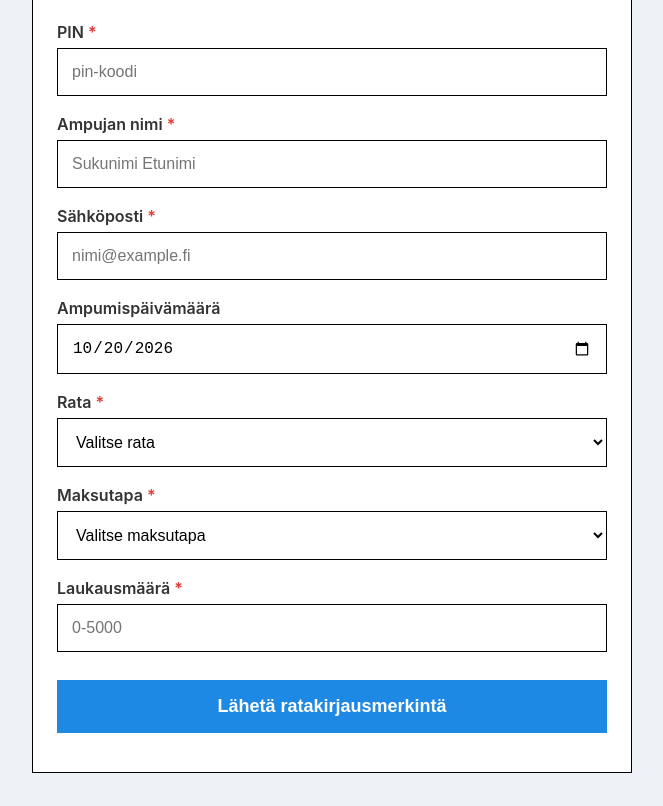
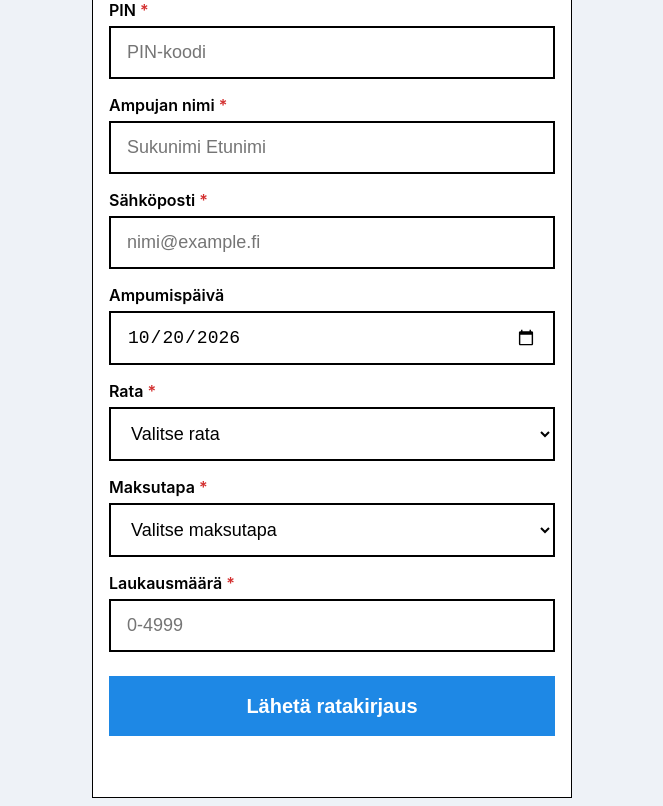
Before and after one commit to mikampha/ratakirjaus, a plain HTML site: page suoritus.html in a window 1280 px wide. Shown: the part 102-908 px from the top of the page, without its empty margins (308-971 px from the left). Drawn offline with Linux system fonts and the light colour scheme.

Commit message:
Update suoritus.html

```diff
--- a/suoritus.html
+++ b/suoritus.html
@@ -16,51 +16,47 @@
 body{
     font-family:-apple-system,BlinkMacSystemFont,"Segoe UI",sans-serif;
     background:#eef2f7;
-    padding:15px;
+    padding:8px;
 }
 
 .card{
-    max-width:600px;
+    max-width:480px;
     margin:auto;
-    background:white;
+    background:#fff;
     border:1px solid #000;
-    border-radius:0;
-    padding:24px;
-    box-shadow:none;
+    padding:16px;
 }
 
 .header{
     text-align:center;
-    margin-bottom:25px;
+    margin-bottom:20px;
 }
 
 .header h1{
     font-size:28px;
     color:#1a365d;
-    margin-bottom:5px;
+    margin-bottom:4px;
 }
 
 .header p{
     color:#666;
-    font-size:16px;
+    font-size:15px;
 }
 
 label{
     display:block;
-    margin-top:18px;
+    margin-top:16px;
     margin-bottom:6px;
     font-weight:600;
-    color:#333;
 }
-
 
 input,
 select{
     width:100%;
-    padding:14px;
-    border:1px solid #000;
-    border-radius:0px;
-    font-size:16px;
+    min-height:52px;
+    padding:14px 16px;
+    border:2px solid #000;
+    font-size:18px;
     background:#fff;
 }
 
@@ -68,55 +64,56 @@ input:focus,
 select:focus{
     outline:none;
     border-color:#1e88e5;
-    background:white;
 }
 
 button{
     width:100%;
-    margin-top:28px;
-    padding:16px;
+    min-height:60px;
+    margin-top:24px;
     border:none;
-    border-radius:0px;
     background:#1e88e5;
     color:white;
-    font-size:18px;
-    font-weight:600;
+    font-size:20px;
+    font-weight:700;
     cursor:pointer;
 }
 
-button:hover{
-    background:#1669bb;
+button:disabled{
+    background:#999;
 }
 
 #status{
     text-align:center;
     margin-top:15px;
-    font-weight:600;
+    font-size:18px;
+    font-weight:700;
+    min-height:30px;
 }
 
 .required{
-    color:#e53935;
+    color:#d32f2f;
 }
 </style>
+</head>
 
-</head>
 <body>
 
 <div class="card">
 
     <div class="header">
         <h1>Ratakirjaus</h1>
-        <p>Kirjaa päivän ratakäyntisi ja laukausmäärä</p>
+        <p>Kirjaa ratakäyntisi</p>
     </div>
-
 
     <label>
         PIN <span class="required">*</span>
     </label>
     <input
-        type="text"
+        type="password"
         id="pin"
-        placeholder="pin-koodi"
+        inputmode="numeric"
+        autocomplete="off"
+        placeholder="PIN-koodi"
         required>
 
     <label>
@@ -125,6 +122,7 @@ button:hover{
     <input
         type="text"
         id="nimi"
+        autocomplete="name"
         placeholder="Sukunimi Etunimi"
         required>
 
@@ -134,10 +132,13 @@ button:hover{
     <input
         type="email"
         id="sahkoposti"
+        autocomplete="email"
         placeholder="nimi@example.fi"
         required>
 
-    <label>Ampumispäivämäärä</label>
+    <label>
+        Ampumispäivä
+    </label>
     <input
         type="date"
         id="paivamaara">
@@ -157,45 +158,26 @@ button:hover{
     </label>
     <select id="maksettu" required>
         <option value="">Valitse maksutapa</option>
-        <option value="Ratamaksu kaudelta maksettu">
-            Ratamaksu kaudelta maksettu
-        </option>
-        <option value="Pankkisiirto">
-            Pankkisiirto
-        </option>
-        <option value="Käteinen">
-            Käteinen
-        </option>
+        <option value="Kausimaksu">Kausimaksu</option>
+        <option value="Pankkisiirto">Pankkisiirto</option>
+        <option value="Käteinen">Käteinen</option>
     </select>
-
-    <!--label>
-        Asetyyppi <span class="required">*</span>
-    </label-->
-    <!--select id="asetyyppi" required>
-        <option value="">Valitse asetyyppi</option>
-        <option value="Kivääri">Kivääri</option>
-        <option value="Pienoiskivääri">Pienoiskivääri</option>
-        <option value="Pistooli">Pistooli</option>
-        <option value="Pienoispistooli">Pienoispistooli</option>
-    </select-->
 
     <label>
         Laukausmäärä <span class="required">*</span>
     </label>
     <input
-        type="number"
+        type="text"
         id="laukaukset"
-        min="0"
-        max="4999"
         inputmode="numeric"
+        maxlength="4"
         enterkeyhint="done"
-        step="1"
-        pattern="[0-9]*"
-        placeholder="0-5000"
+        autocomplete="off"
+        placeholder="0-4999"
         required>
 
-    <button onclick="laheta()">
-        Lähetä ratakirjausmerkintä
+    <button id="lahetaBtn" onclick="laheta()">
+        Lähetä ratakirjaus
     </button>
 
     <div id="status"></div>
@@ -204,12 +186,6 @@ button:hover{
 
 <script>
 
-//ei pilkkua tms
-document.getElementById("laukaukset").addEventListener("input", function () {
-    this.value = this.value.replace(/[^0-9]/g, '');
-});
-
-
 const WEBAPP_URL =
 "https://script.google.com/macros/s/AKfycbxEyL8tn3S0ntmSyMTl1Z_dKsaTugPFlNUGNBeqxrAXY5TVmm65dMBnkXswawGVrgq9/exec";
 
@@ -217,14 +193,26 @@ const WEBAPP_URL =
 document.getElementById("paivamaara").value =
 new Date().toISOString().split("T")[0];
 
-// Muistetaan nimi ja sähköposti
+// Muista tiedot
 document.getElementById("nimi").value =
 localStorage.getItem("nimi") || "";
 
 document.getElementById("sahkoposti").value =
 localStorage.getItem("sahkoposti") || "";
 
+// Sallitaan vain numerot ja max 4999
+document.getElementById("laukaukset").addEventListener("input", function() {
+
+    this.value = this.value.replace(/\D/g, "");
+
+    if (this.value !== "" && Number(this.value) > 4999) {
+        this.value = "4999";
+    }
+});
+
 async function laheta() {
+
+    const button = document.getElementById("lahetaBtn");
 
     const data = {
         pin: document.getElementById("pin").value.trim(),
@@ -233,7 +221,6 @@ async function laheta() {
         paivamaara: document.getElementById("paivamaara").value,
         rata: document.getElementById("rata").value,
         maksettu: document.getElementById("maksettu").value,
-        //asetyyppi: document.getElementById("asetyyppi").value,
         laukaukset: document.getElementById("laukaukset").value
     };
 
@@ -243,7 +230,6 @@ async function laheta() {
         !data.sahkoposti ||
         !data.rata ||
         !data.maksettu ||
-        //!data.asetyyppi ||
         !data.laukaukset
     ) {
         document.getElementById("status").innerHTML =
@@ -251,7 +237,6 @@ async function laheta() {
         return;
     }
 
-    // Laukausmäärän tarkistus
     if (
         !/^\d+$/.test(data.laukaukset) ||
         Number(data.laukaukset) > 4999
@@ -262,18 +247,16 @@ async function laheta() {
         return;
     }
 
-    // Tallennetaan selaimeen seuraavaa kertaa varten
     localStorage.setItem("nimi", data.nimi);
     localStorage.setItem("sahkoposti", data.sahkoposti);
+
+    button.disabled = true;
+    button.textContent = "Tallennetaan...";
 
     document.getElementById("status").innerHTML =
         "⏳ Tallennetaan...";
 
     try {
-
-        //näytä mitä lähtee
-        //console.log(data);
-        //alert(JSON.stringify(data));
 
         const response = await fetch(
             WEBAPP_URL,
@@ -288,69 +271,39 @@ async function laheta() {
 
         const result = await response.text();
 
-        //console.log(result);
-
-        document.getElementById("status").innerHTML = result;
-
         if (result === "OK") {
 
             document.getElementById("status").innerHTML =
                 "✅ Kiitos. Tiedot tallennettu";
 
+            document.getElementById("rata").value = "";
+            document.getElementById("maksettu").value = "";
+            document.getElementById("laukaukset").value = "";
+            document.getElementById("pin").value = "";
         }
         else if (result === "VIRHEELLINEN PIN") {
 
             document.getElementById("status").innerHTML =
                 "❌ Virheellinen PIN-koodi";
-
         }
         else {
 
             document.getElementById("status").innerHTML =
                 "❌ Virhe: " + result;
-
         }
 
     }
     catch (error) {
 
-        console.error(error);
-
         document.getElementById("status").innerHTML =
             "❌ Yhteysvirhe palvelimeen";
+    }
+    finally {
 
+        button.disabled = false;
+        button.textContent = "Lähetä ratakirjaus";
     }
 }
-
-function setStatus(text, color, preset, custom, txt) {
-  const statusEl = document.getElementById("status");
-
-
-  // poimitaan aika stringistä
-  //const match = txt.match(/aika=(.*)/);
-
-  //if (match) {
-  //  const formatted = formatDate(match[1]);
-  //  txt = txt.replace(match[1], formatted);
-  //}
-
-//no longer needed
-//if (/(\d{2}:\d{2}):\d{2}/.test(txt)) {
-//  txt = txt.replace(/(\d{2}:\d{2}):\d{2}.*/, "$1");
-//}
-
-
- statusEl.innerHTML = `
-    <span style="color:${color}">
-      ${text} — Matka: ${preset}, Määrä: ${custom}
-    </span>
-    <br>
-    ${txt}
-  `;
-
-}
-
-
 
 </script>
 
```
Lines whose indentation alone changed are shown as unchanged.
